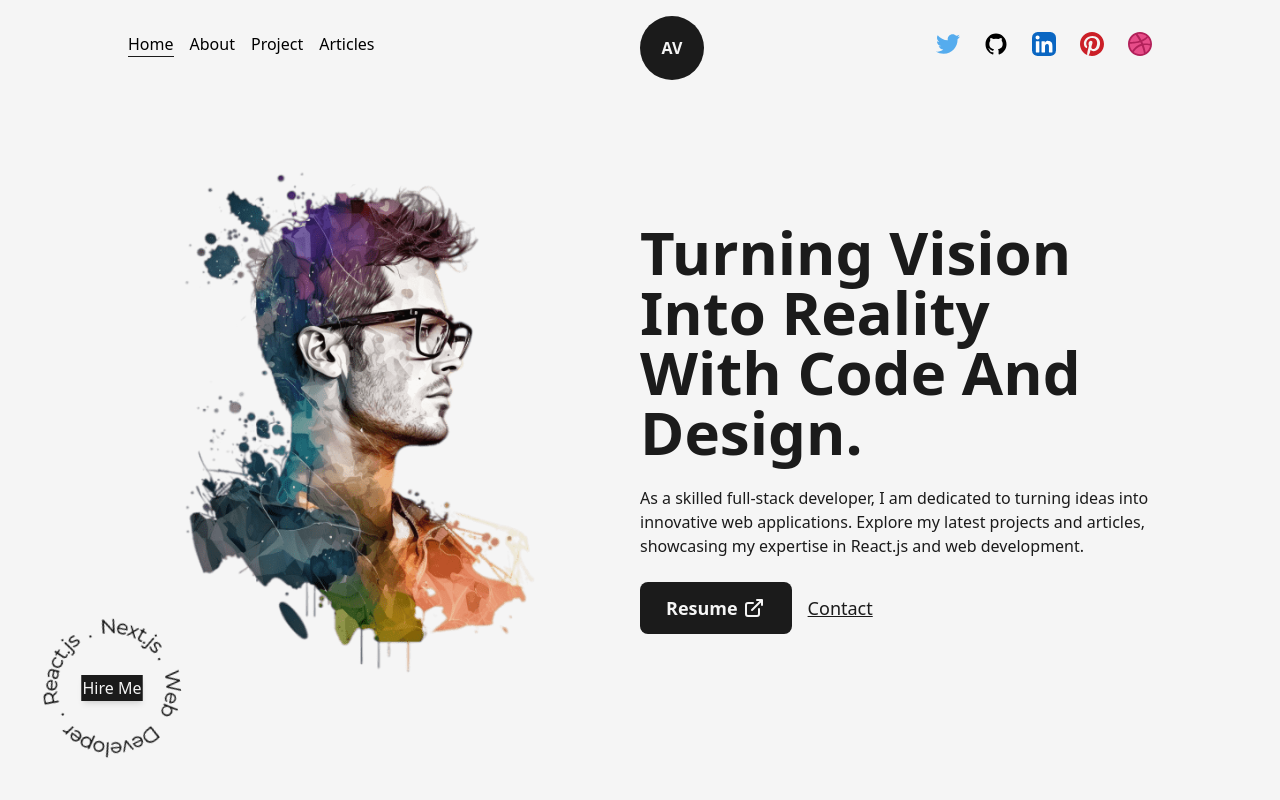
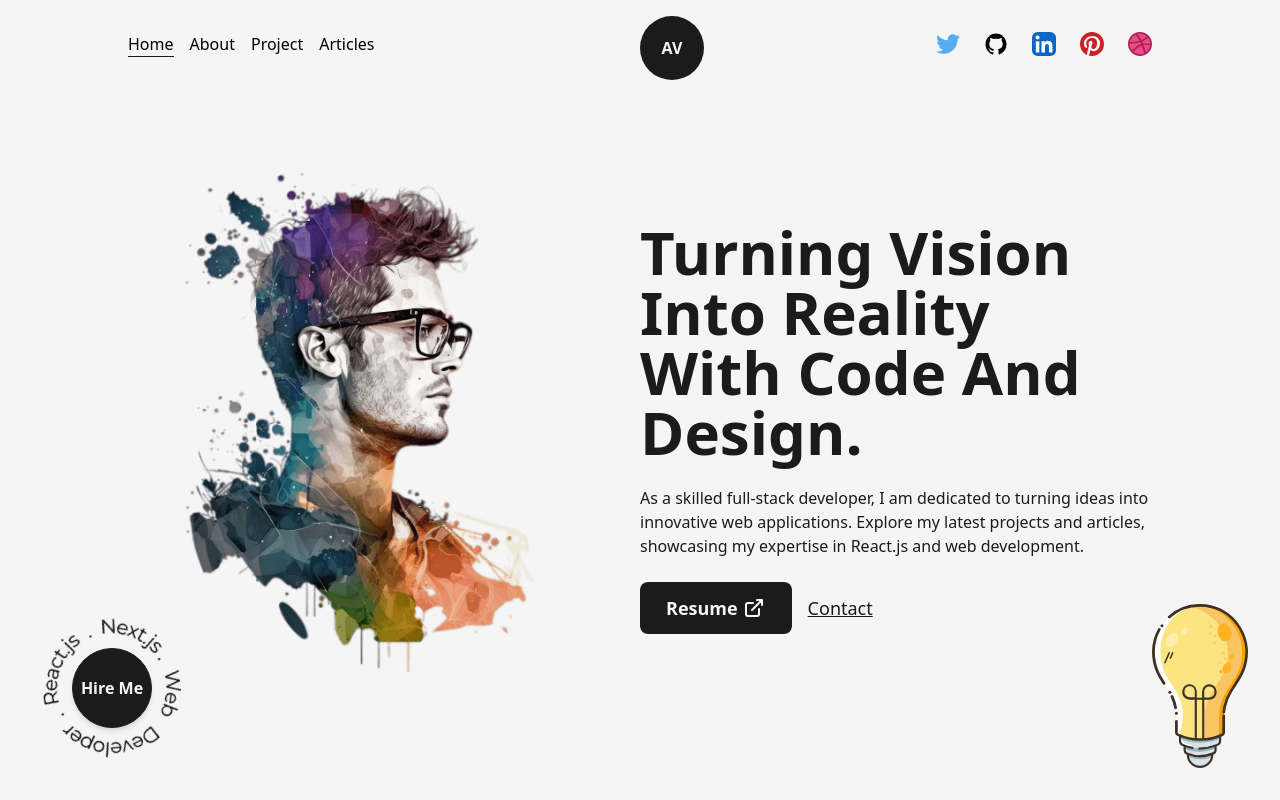
Before and after one commit to amerv97/Next.js-amervarajic-portfolio, a Next.js app in the folder Next.js-Developer-Portfolio-Starter-Code-main/: page / in a window 1280 px wide. Shown: the top 800 px of the page. Built offline with nearby package versions, Linux system fonts and the light colour scheme.

Commit message:
imported LightBulb & finished home Page

```diff
--- a/Next.js-Developer-Portfolio-Starter-Code-main/src/components/HireMe.js
+++ b/Next.js-Developer-Portfolio-Starter-Code-main/src/components/HireMe.js
@@ -10,8 +10,10 @@ const HireMe = () => {
 
         <Link
           href={"mailto:varajicamer@gmail.com"}
-          className="flex items-center justify-center absolute left-1/2 top-1/2 -translate-x-1/2 -translate-y-1/2 bg-dark text-light shadow-md border border-solid border-dark"
-        >Hire Me</Link>
+          className="flex items-center justify-center absolute left-1/2 top-1/2 -translate-x-1/2 -translate-y-1/2 bg-dark text-light shadow-md border border-solid border-dark w-20 h-20 rounded-full font-semibold hover:bg-light hover:text-dark"
+        >
+          Hire Me
+        </Link>
       </div>
     </div>
   );
--- a/Next.js-Developer-Portfolio-Starter-Code-main/src/pages/index.js
+++ b/Next.js-Developer-Portfolio-Starter-Code-main/src/pages/index.js
@@ -6,6 +6,7 @@ import AnimatedText from "@/components/AnimatedText";
 import Link from "next/link";
 import { LinkArrow } from "@/components/Icons";
 import HireMe from "@/components/HireMe";
+import lightBulb from "../../public/images/svgs/miscellaneous_icons_1.svg";
 
 export default function Home() {
   return (
@@ -57,6 +58,14 @@ export default function Home() {
         </Layout>
 
         <HireMe />
+
+        <div className="w-24 absolute right-8 bottom-8 inline-block">
+          <Image
+            src={lightBulb}
+            alt="Amer Varajic"
+            className="w-full h-auto "
+          />
+        </div>
       </main>
     </>
   );
```
